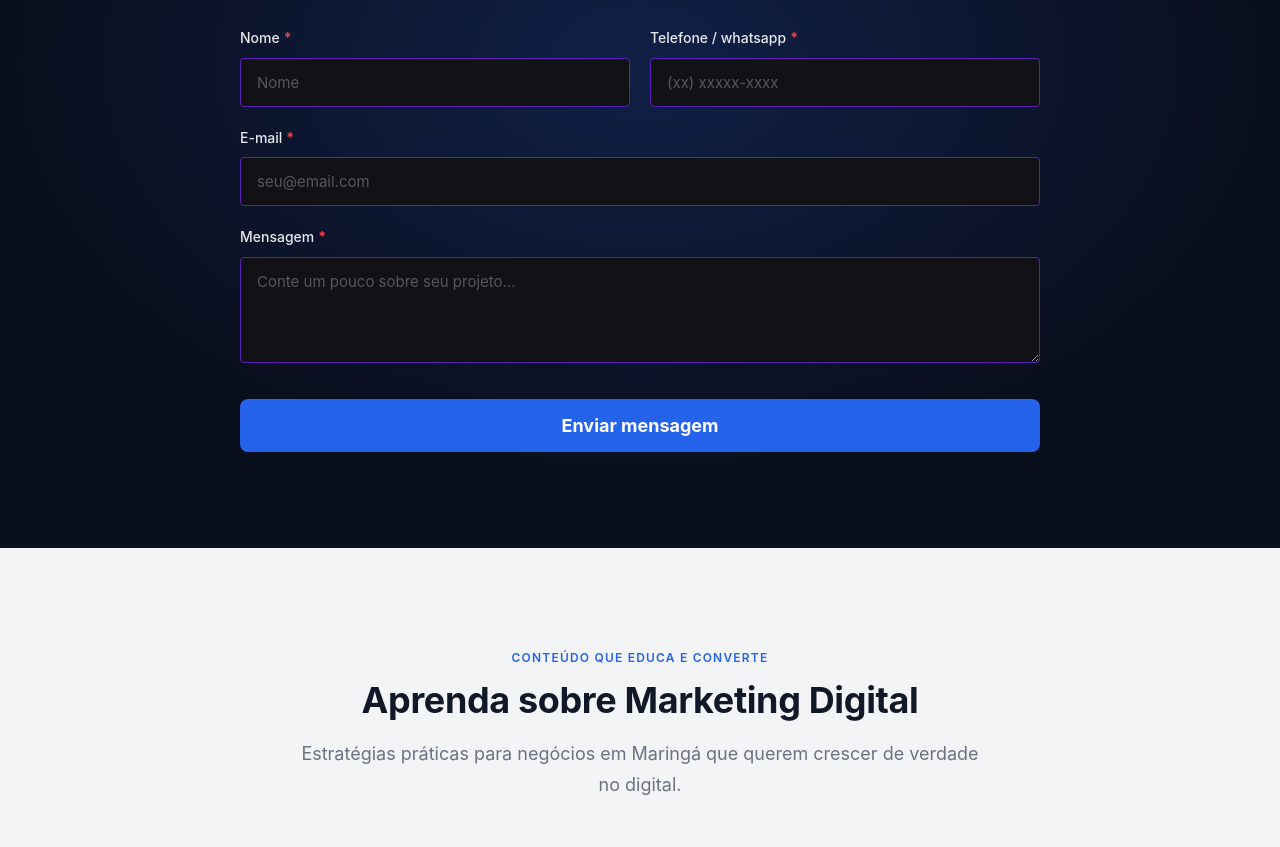
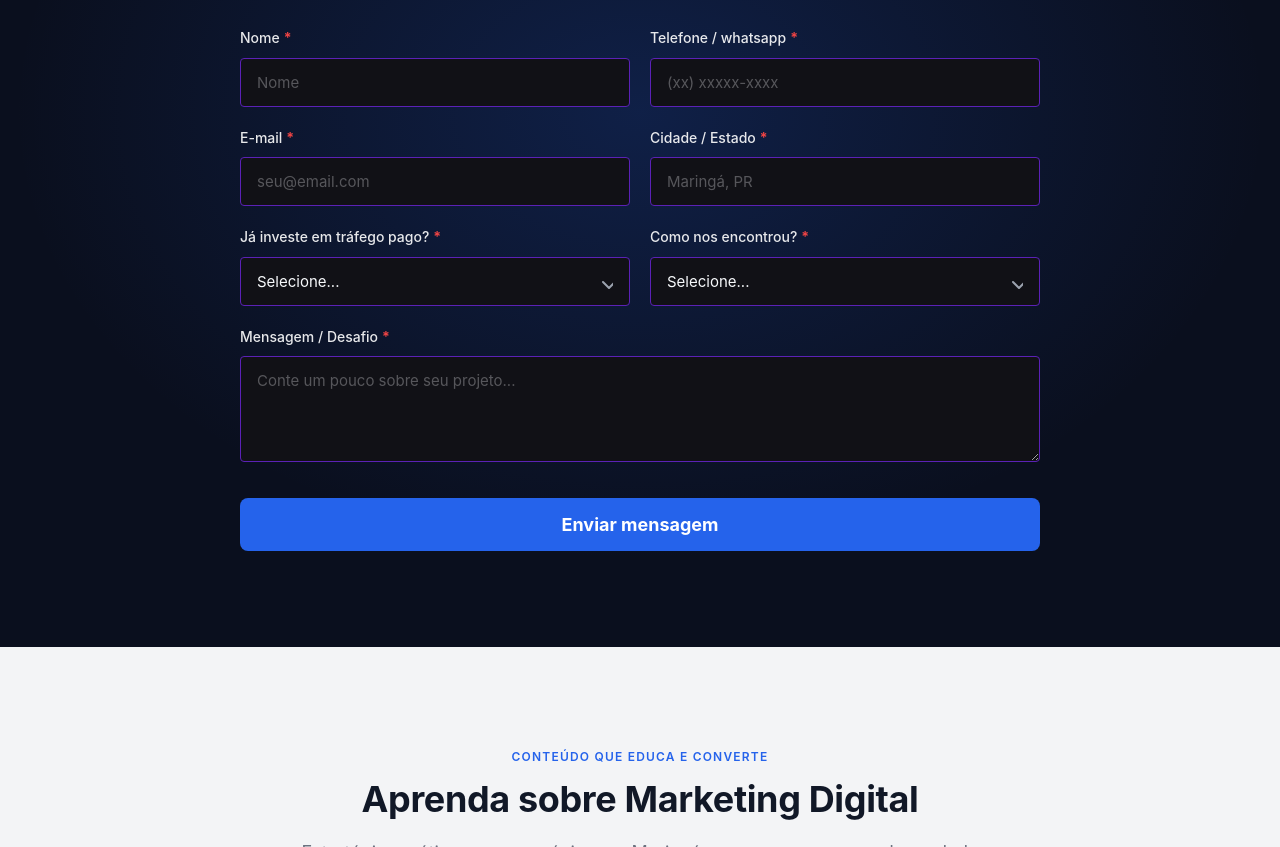
Before and after one commit to marcosvinicis/mvgestaoweb, a plain HTML site: page public/index.html in a window 1280 px wide. Shown: the part 7960-8807 px from the top of the page. Drawn offline with Linux system fonts and the light colour scheme.

Commit message:
feat: reintegrar campos extras ao formulario mantendo o novo design premium

```diff
--- a/public/index.html
+++ b/public/index.html
@@ -949,13 +949,43 @@
                                         placeholder="(xx) xxxxx-xxxx">
                                 </div>
 
-                                <div class="mv-form-group full-width">
+                                <div class="mv-form-group">
                                     <label for="email">E-mail <span class="required-asterisk">*</span></label>
                                     <input type="email" id="email" name="email" required placeholder="seu@email.com">
                                 </div>
 
+                                <div class="mv-form-group">
+                                    <label for="cidade">Cidade / Estado <span class="required-asterisk">*</span></label>
+                                    <input type="text" id="cidade" name="cidade" required placeholder="Maringá, PR">
+                                </div>
+
+                                <div class="mv-form-group">
+                                    <label for="trafego">Já investe em tráfego pago? <span
+                                            class="required-asterisk">*</span></label>
+                                    <select id="trafego" name="trafego" required>
+                                        <option value="" disabled selected>Selecione...</option>
+                                        <option value="Não invisto">Não invisto</option>
+                                        <option value="Até R$1.500/mês">Até R$1.500/mês</option>
+                                        <option value="R$1.500 a R$5.000/mês">R$1.500 a R$5.000/mês</option>
+                                        <option value="Acima de R$5.000/mês">Acima de R$5.000/mês</option>
+                                    </select>
+                                </div>
+
+                                <div class="mv-form-group">
+                                    <label for="como">Como nos encontrou? <span
+                                            class="required-asterisk">*</span></label>
+                                    <select id="como" name="como" required>
+                                        <option value="" disabled selected>Selecione...</option>
+                                        <option value="Google">Google</option>
+                                        <option value="Indicação">Indicação</option>
+                                        <option value="Instagram">Instagram</option>
+                                        <option value="Outro">Outro</option>
+                                    </select>
+                                </div>
+
                                 <div class="mv-form-group full-width">
-                                    <label for="desafio">Mensagem <span class="required-asterisk">*</span></label>
+                                    <label for="desafio">Mensagem / Desafio <span
+                                            class="required-asterisk">*</span></label>
                                     <textarea id="desafio" name="desafio" required rows="4"
                                         placeholder="Conte um pouco sobre seu projeto..."></textarea>
                                 </div>
```
